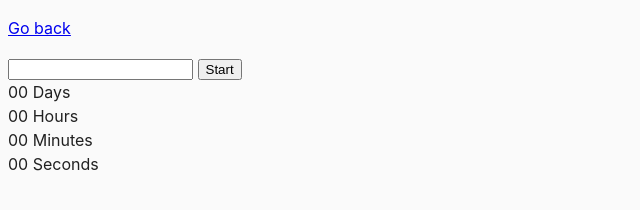
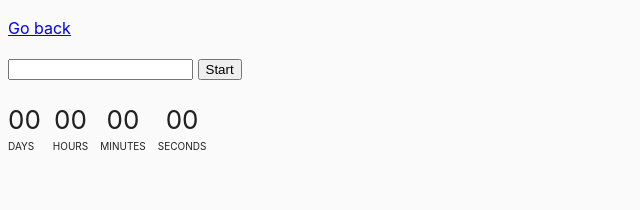
Before and after one commit to Muffcata/goit-js-hw-09, a website built with Parcel: page src/02-timer.html in a window 1280 px wide. Shown: the whole page, without its empty margins (0-640 px from the left). Built offline with nearby package versions, Linux system fonts and the light colour scheme.

Commit message:
task 2 - start
visual interface,
added library

```diff
--- a/package.json
+++ b/package.json
@@ -18,6 +18,7 @@
     "url": "https://github.com/goitacademy/parcel-project-template/issues"
   },
   "dependencies": {
+    "flatpickr": "^4.6.13",
     "modern-normalize": "^1.1.0"
   },
   "devDependencies": {
--- a/src/css/common.css
+++ b/src/css/common.css
@@ -16,3 +16,22 @@ img {
   display: block;
   max-width: 100%;
 }
+
+.timer {
+  padding-top: 20px;
+  display: flex;
+  flex-wrap: wrap;
+}
+.field {
+  text-align: center;
+  gap: 10px;
+  padding-right: 12px;
+}
+.value {
+  font-size: 26px;
+}
+.label {
+  text-transform: uppercase;
+  font-size: 10px;
+  display: flex;
+}
```
Also changed, not shown: 1 other file.
